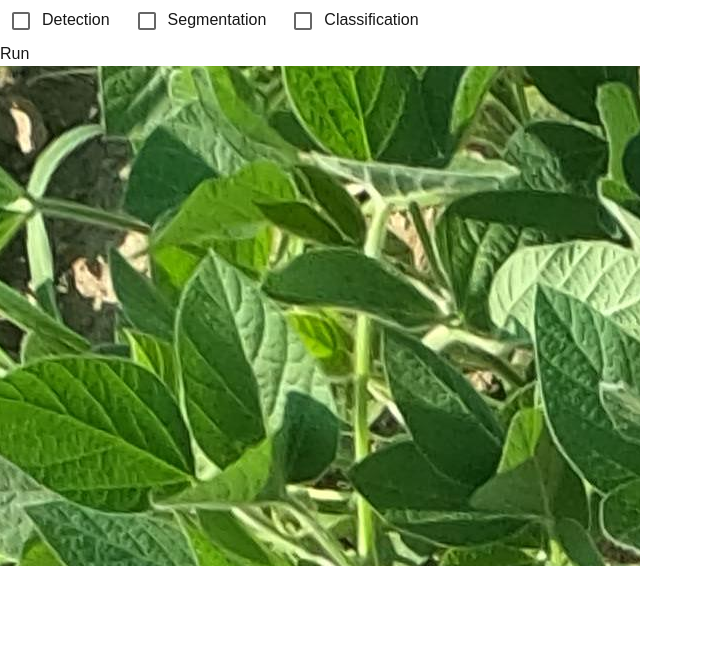
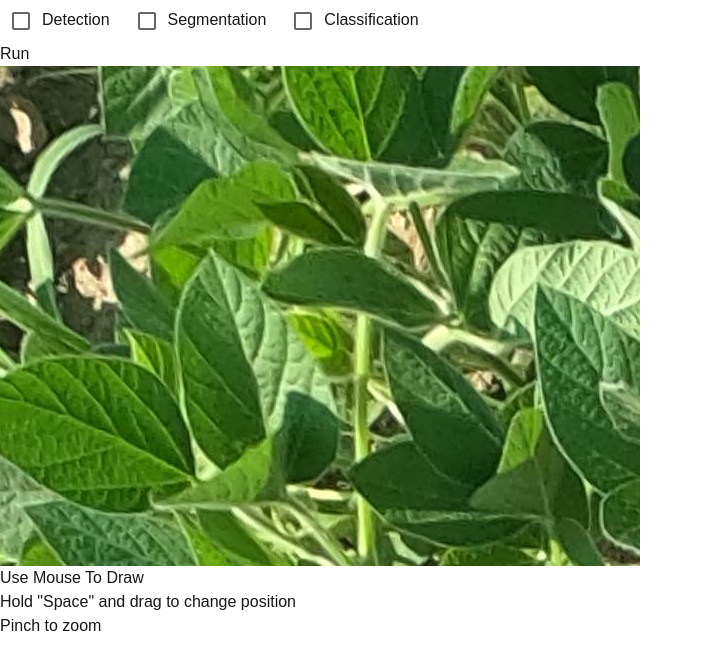
Before and after one commit to haochend413/Auto_Weed_IP, a Next.js app in the folder client-gui/: page / in a window 1280 px wide. Shown: the top 670 px of the page, without its empty margins (0-703 px from the left). Built offline with nearby package versions, Linux system fonts and the light colour scheme.

Commit message:
feat: add instruction

```diff
--- a/client-gui/src/app/_components/canvas/Canvas.tsx
+++ b/client-gui/src/app/_components/canvas/Canvas.tsx
@@ -188,7 +188,13 @@ window.addEventListener("keyup", (e) => {
   return (
     <div ref={containerRef} style={{ width: "100%", height: "100%", position: "relative" }}>
       {imageLayerRef.current && <BaseImage layer={imageLayerRef.current} />}
+      <div>
+        <p>Use Mouse To Draw</p>
+         <p>Hold "Space" and drag to change position</p>
+          <p>Pinch to zoom</p>
+      </div>
     </div>
+
   );
 };
 
--- a/client-gui/src/app/page.tsx
+++ b/client-gui/src/app/page.tsx
@@ -30,6 +30,11 @@ export default function Home() {
         Run
       </button>
       <Wrap />
+            <div>
+        <p>Use Mouse To Draw</p>
+         <p>Hold "Space" and drag to change position</p>
+          <p>Pinch to zoom</p>
+      </div>
     </div>
   );
 }
```
